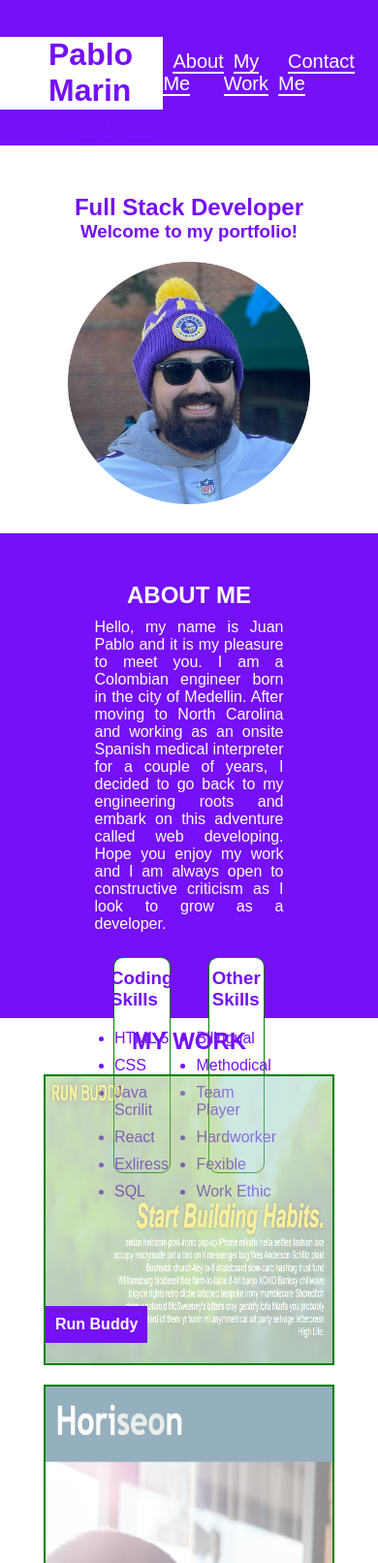
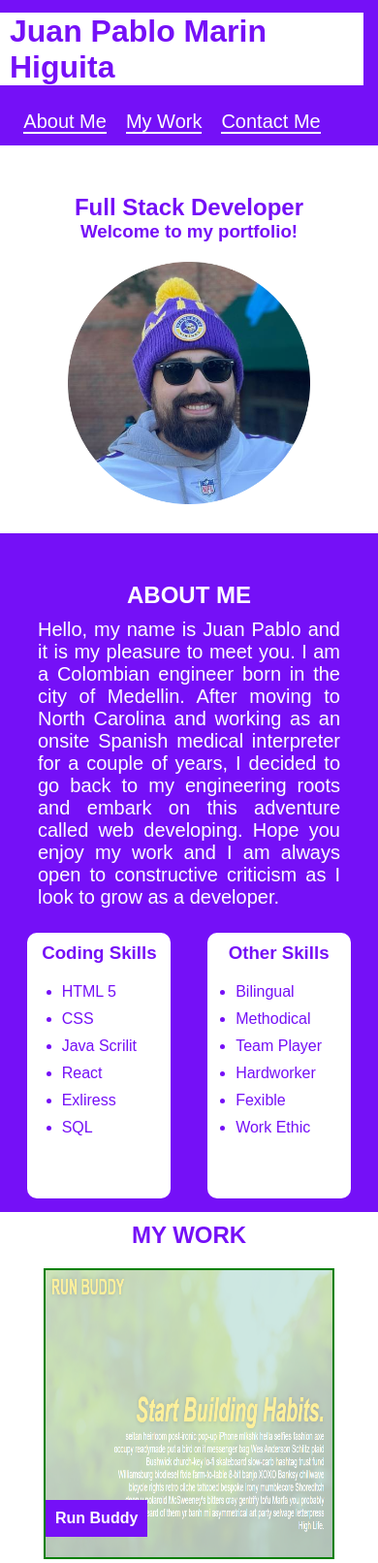
Before and after one commit to jpmarinh92/portfolio, a plain HTML site: page index.html in a window 390 px wide. Shown: the top 1612 px of the page at 97% size. Drawn offline with Linux system fonts and the light colour scheme.

Commit message:
Added media queries for 768px max and 575px max

```diff
--- a/assets/css/style.css
+++ b/assets/css/style.css
@@ -86,6 +86,7 @@ ul a:link {
   display:flex;
   flex-direction: column;
   align-items: center;
+  padding-bottom: 50px;;
 }
 
 .skills {
@@ -97,7 +98,6 @@ ul a:link {
 }
 
 .skills div {
-  border: 1px solid green;
   background-color: var(--secondary-color);
   color: var(--primary-color);
   border-radius: 10px;
@@ -169,17 +169,21 @@ ul a:link {
   flex-direction: column;
   align-items: center;
   color: var(--primary-color);
-  padding: 30px 0 ;
+  padding: 5px 0 ;
+  background-color: var(--primary-color);
 }
 
 .contact {
   display: flex;
+
 }
 
 .item {
+  text-decoration: none;
+  color: var(--secondary-color);
+  border-bottom: solid 1px var(--secondary-color);
   margin: 10px;
 }
-
 
 /* MEDIA QUERY FOR SMALLER DESKTOP SCREENS AND SMALLER */
 @media screen and (max-width: 980px) {
@@ -187,3 +191,49 @@ ul a:link {
     height: 85%;
   }
 }
+
+@media screen and (max-width: 768px) {
+  .header {
+    flex-direction: column;
+    justify-content: space-around;
+  }
+
+  h1 {
+    padding-left: 10px;
+  }
+
+  .about-me {
+    height:700px;
+  }
+
+  .about-me p {
+    font-size: 20px;
+  }
+
+  .skills div {
+    width: 40%;
+    height: 95%;
+  }
+
+  .cards {
+    flex-direction: column;
+  }
+}
+
+@media screen and (max-width: 575px) {
+
+  .about-me p {
+    font-size: 20px;
+    width: 80%
+  }
+
+  .skills {
+    width: 95%;
+  }
+
+  .skills div {
+    width: 45;
+    height: 95%;
+  }
+
+}
--- a/index.html
+++ b/index.html
@@ -2,6 +2,7 @@
 <html lang="en-us">
 <head>
   <meta charset="UTF-8">
+  <meta name="viewport" content="width=device-width, initial-scale=1.0" />
   <link rel="stylesheet" href="./assets/css/style.css">
   <title>Juan Pablo Marin's Portfolio</title>
 </head>
@@ -66,7 +67,7 @@
     <div class="cards">
       <div class="card card1">
         <a href="https://jpmarinh92.github.io/run-buddy/">
-          <img src="./assets/images/runBuddy.png" alt="">
+          <img src="./assets/images/runBuddy.PNG" alt="">
           <h4>Run Buddy</h4>
         </a>
       </div>
```
